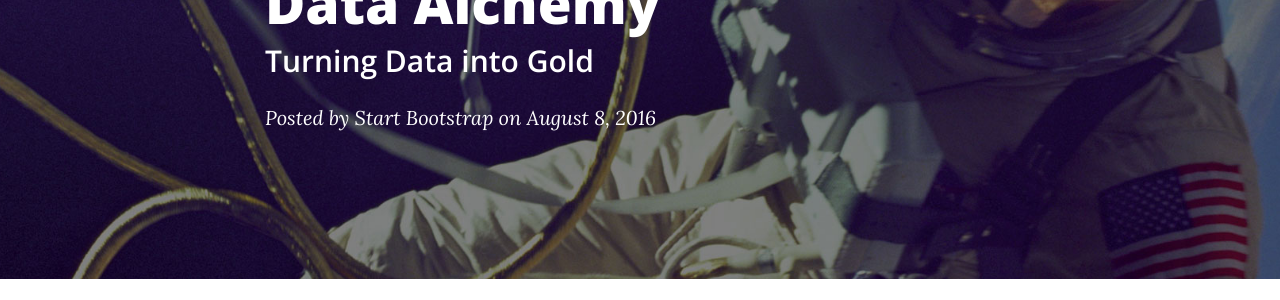
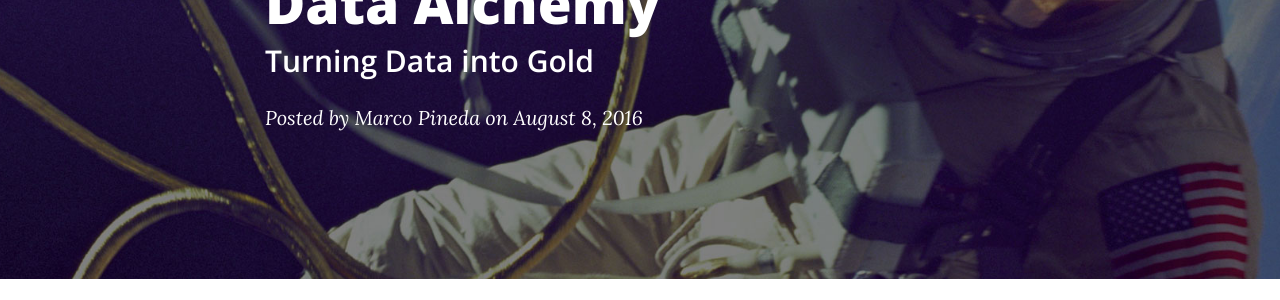
Before and after one commit to mapineda/blog, a Jekyll site: the page built from _posts/2014-09-24-man-must-explore.markdown, in a window 1280 px wide. Shown: the part 197-497 px from the top of the page. Built offline with Jekyll 4.4.1, drawn with Linux system fonts in a browser that asks for light colours; nearby versions of some CDN libraries.

Commit message:
update blog

```diff
--- a/_posts/2014-09-24-man-must-explore.markdown
+++ b/_posts/2014-09-24-man-must-explore.markdown
@@ -3,7 +3,7 @@ layout:     post
 title:      "Data Alchemy"
 subtitle:   "Turning Data into Gold"
 date:       2016-08-08 12:05:00
-author:     "Start Bootstrap"
+author:     "Marco Pineda"
 header-img: "img/post-bg-06.jpg"
 ---
 
--- a/css/clean-blog.css
+++ b/css/clean-blog.css
@@ -70,7 +70,7 @@ hr.small {
     border-bottom: 1px solid transparent;
   }
   .navbar-custom .navbar-brand {
-    color: white;
+    color: #ff6600;
     padding: 20px;
   }
   .navbar-custom .navbar-brand:hover,
```
Also changed, not shown: 6 other files.
